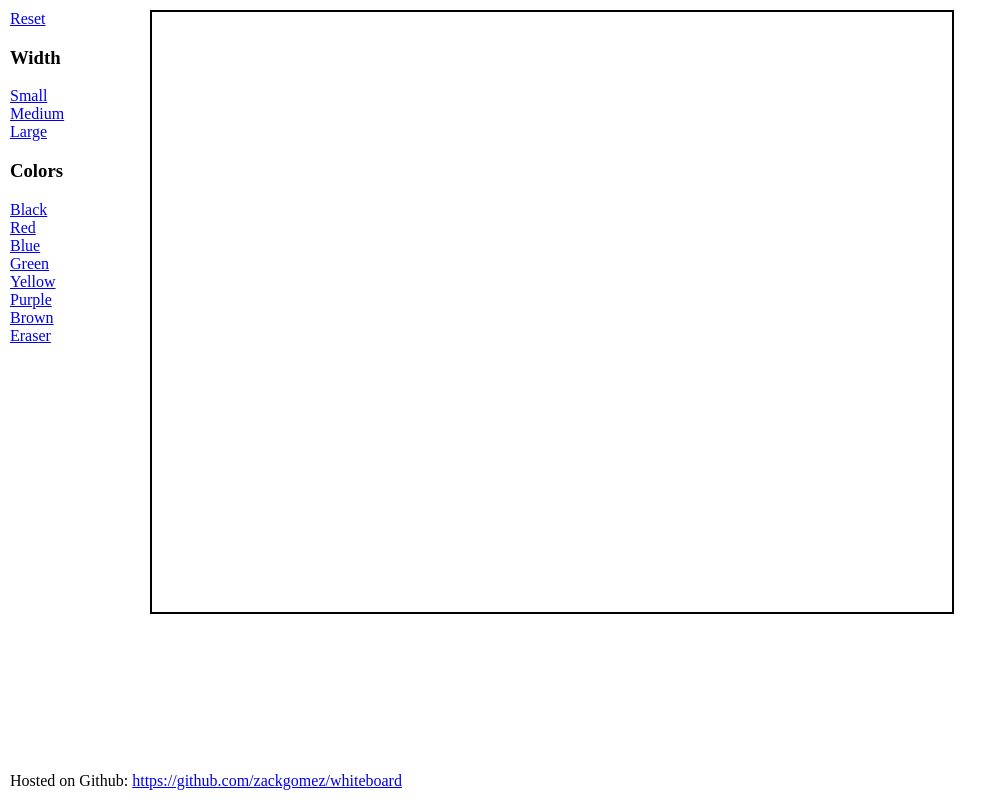
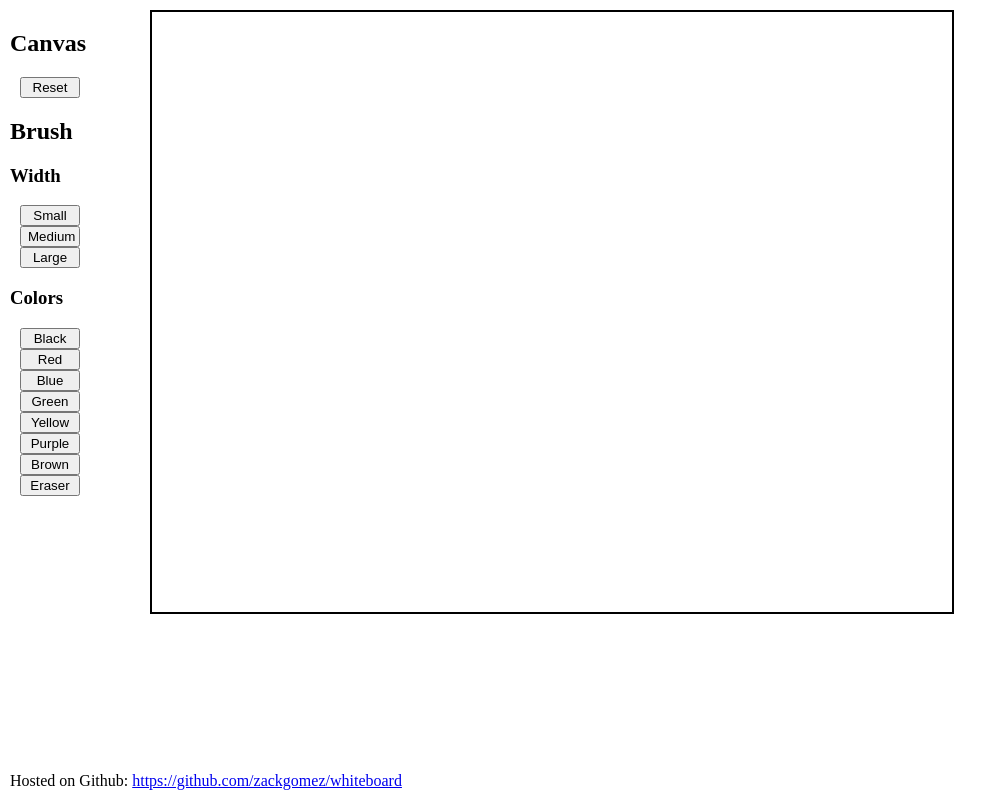
Before and after one commit to zackgomez/whiteboard, a website: page index.html in a window 1280 px wide. Shown: the whole page, without its empty margins (0-1007 px from the left). Drawn offline with Linux system fonts and the light colour scheme.

Commit message:
make brush options into buttons

```diff
--- a/css/whiteboard.css
+++ b/css/whiteboard.css
@@ -12,41 +12,46 @@ canvas {
 }
 
 body {
-  margin: 0;
+  margin: 0px;
 }
 
 #controls {
   position: absolute;
-  top: 10;
-  left: 10;
+  top: 10px;
+  left: 10px;
 }
 
 #controls ul {
-  margin: 0;
-  padding: 0;
-  margin-left: 0;
+  margin: 0px;
+  padding: 0px;
+  margin-left: 0px;
 }
 
 #controls li {
   list-style-type: none;
-  margin: 0;
+  margin-left: 0px;
+}
+
+#controls li button {
+	width: 60px;
+	margin-left: 10px;
 }
 
 #whiteboard_wrapper {
   position: absolute;
-  top: 10;
-  left: 150;
+  top: 10px;
+  left: 150px;
 }
 #footer {
   position: absolute;
-  bottom: 10;
-  left: 10;
+  bottom: 10px;
+  left: 10px;
 }
 
 #history_gallery {
   position: absolute;
-  top: 650;
-  left: 150;
+  top: 650px;
+  left: 150px;
   overflow-y: hidden;
   overflow-x: auto;
   height: 60px;
--- a/index.html
+++ b/index.html
@@ -7,20 +7,22 @@
   <body>
   <div id="controls">
     <ul>
-      <li><a href='#' data-reset="1" >Reset</a></li>
+			<li><h2>Canvas</h2></li>
+      <li><button href='#' data-reset="1" >Reset</button></li>
+			<li><h2>Brush</h2></li>
       <li><h3>Width</h3></li>
-      <li><a data-width="3"href='#'>Small</a></li>
-      <li><a data-width="7" href='#'>Medium</a></li>
-      <li><a data-width="11" href='#'>Large</a></li>
+      <li><button data-width="3"href='#'>Small</button></li>
+      <li><button data-width="7" href='#'>Medium</button></li>
+      <li><button data-width="11" href='#'>Large</button></li>
       <li><h3>Colors</h3></li>
-      <li><a data-color="#000000" href='#'>Black</a></li>
-      <li><a data-color="#FF0000" href='#'>Red</a></li>
-      <li><a data-color="#0000FF" href='#'>Blue</a></li>
-      <li><a data-color="green" href='#'>Green</a></li>
-      <li><a data-color="yellow"  href='#'>Yellow</a></li>
-      <li><a data-color="purple"  href='#'>Purple</a></li>
-      <li><a data-color="#884400" href='#'>Brown</a></li>
-      <li><a data-color="#FFFFFF" href='#'>Eraser</a></li>
+      <li><button data-color="#000000" href='#'>Black</button></li>
+      <li><button data-color="#FF0000" href='#'>Red</button></li>
+      <li><button data-color="#0000FF" href='#'>Blue</button></li>
+      <li><button data-color="green" href='#'>Green</button></li>
+      <li><button data-color="yellow"  href='#'>Yellow</button></li>
+      <li><button data-color="purple"  href='#'>Purple</button></li>
+      <li><button data-color="#884400" href='#'>Brown</button></li>
+      <li><button data-color="#FFFFFF" href='#'>Eraser</button></li>
     </ul>
   </div>
   <div id="whiteboard_wrapper">
```
